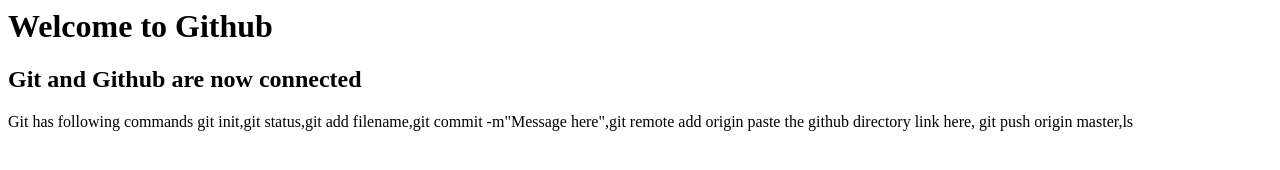
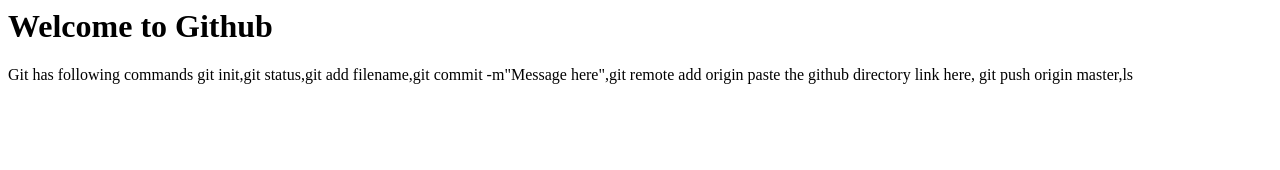
Before and after one commit to sagar039/Assignment, a plain HTML site: page index.html in a window 1280 px wide. Drawn offline with Linux system fonts and the light colour scheme.

Commit message:
changes done heading remove

```diff
--- a/index.html
+++ b/index.html
@@ -5,7 +5,6 @@
 <body>
 <h1>Welcome to Github</h1>
 
-<h2>Git and Github are now connected</h2>
 <p>Git has following commands
 git init,git status,git add filename,git commit -m"Message here",git remote add origin paste the github directory link here,
 git push origin master,ls
```
